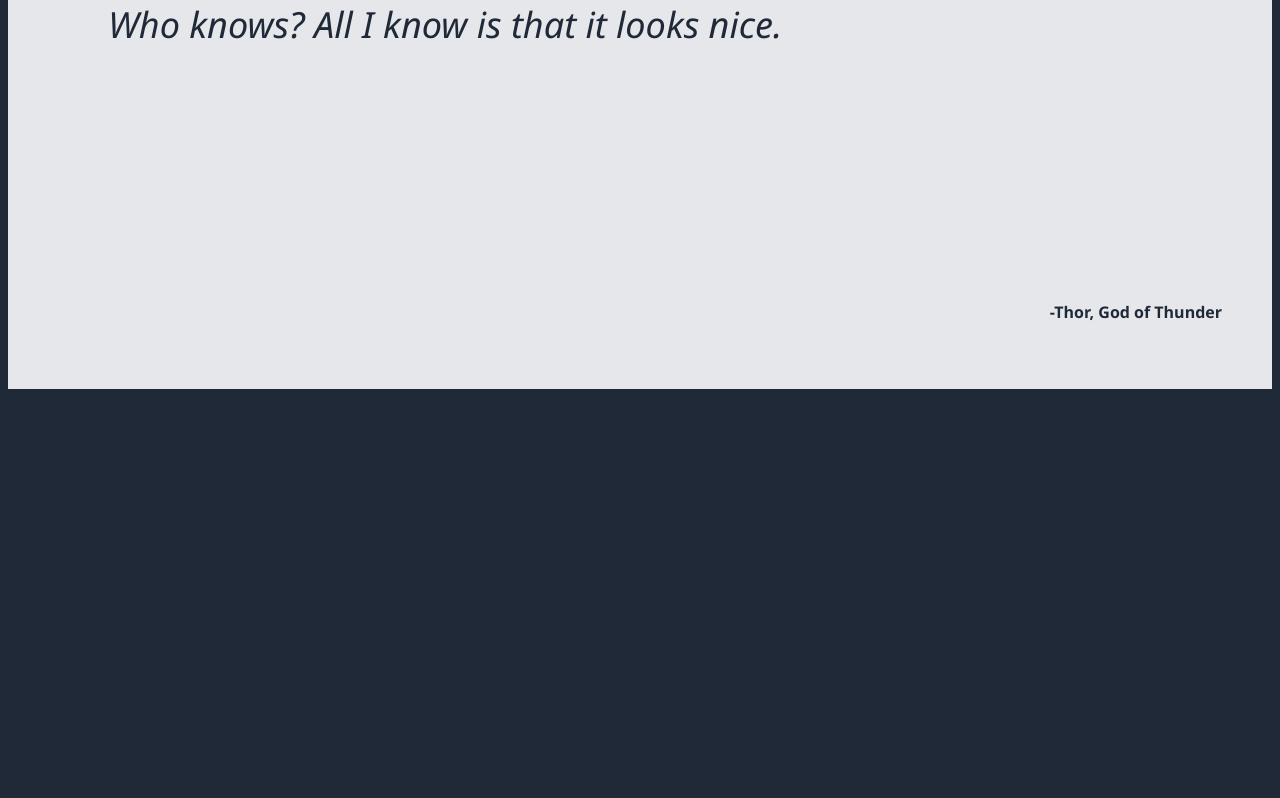
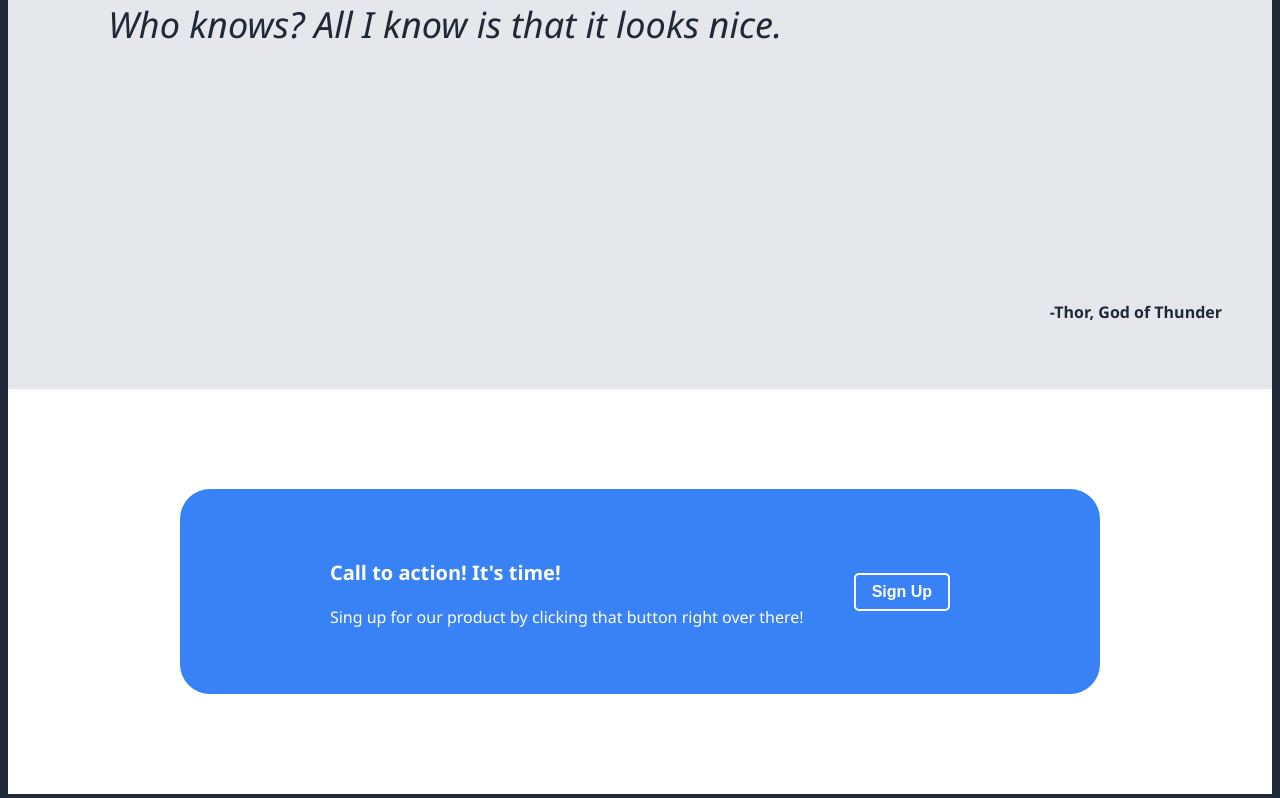
Before and after one commit to AchingRCP/odin-landingpage, a plain HTML site: page index.html in a window 1280 px wide. Shown: the part 1250-2048 px from the top of the page. Before the commit the page ends 1647 px from the top, so only its background shows below. Drawn offline with Linux system fonts and the light colour scheme.

Commit message:
Añado section cuatro y estilizo

```diff
--- a/index.html
+++ b/index.html
@@ -15,8 +15,8 @@
         <li><a href="https://www.google.com">Link three</a></li>
     </ul>
 </header>
-
-<div class="container-one">
+<main>
+    <div class="container-one">
         <div class="hero">
             <h2 class="hero-one">This website is awesome</h2>
             <p class="hero-two"> This website has some subtex that goes here under the main title. It's a smaller font and the color is lower contrast</p>
@@ -53,8 +53,17 @@
         </p>
         <p class="text-two">-Thor, God of Thunder</p>
 </div>
+<div class="container-four">
+    <div class="box-one">
+        <div class="inside">
+        <p class="action-one">Call to action! It's time!</p>
+        <p class="action-two"> Sing up for our product by clicking that button right over there!</p>
+        </div>
+        <button class="but-two">Sign Up</button>
+    </div>
 
-
+</div>
+</main>
 
 
 
--- a/style.css
+++ b/style.css
@@ -114,3 +114,51 @@
     text-align: right;
     color: #1F2937;
 }
+
+/*Seccion cuatro*/
+
+.container-four{
+    background-color: white;
+    display: flex;
+    justify-content: center;
+    align-items: center;
+    gap: 50px;
+
+}
+.box-one{
+    background-color: #3882F6;
+    display: flex;
+    gap: 50px;
+    border-radius: 30px;
+    justify-content: space-around;
+    align-items: center;
+    margin: 100px;
+    padding: 50px 150px;
+    text-align: left;
+}
+
+.inside{
+    text-align: left;
+}
+.action-one{
+    font-size: 20px;
+    font-weight: bold;
+    color: white;
+}
+
+.action-two{
+    font-size: 16px;
+    color: white;
+}
+
+.but-two{
+    background-color: #3882F6;
+    border-color: white;
+    color: white;
+    font-size: 16px;
+    font-weight: bold;
+    border-radius: 5px;
+    padding: 8px 16px;
+    border-style: double;
+
+/*fooder*/
```
